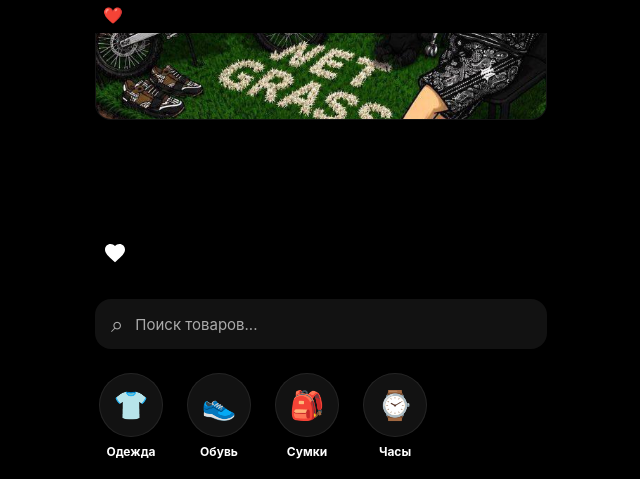
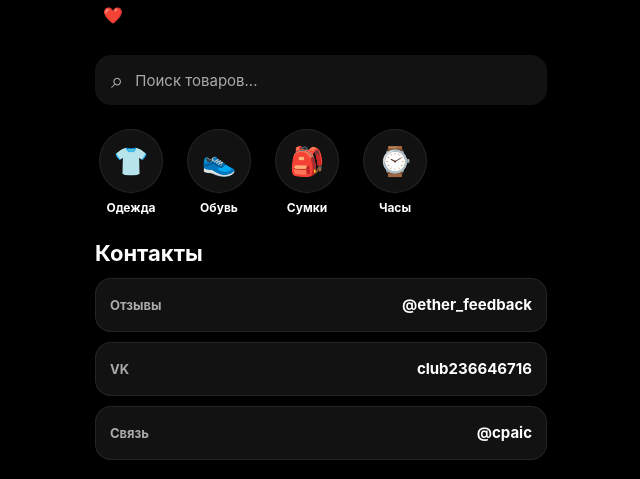
Before and after one commit to r99373215-design/Ether-Storage, a plain HTML site: page index.html in a window 1280 px wide. Shown: the part 239-718 px from the top of the page, without its empty margins (319-959 px from the left). Drawn offline with Linux system fonts and the light colour scheme.

Commit message:
Refactor index.html to improve structure
Removed redundant body tag and cleaned up header structure.

```diff
--- a/index.html
+++ b/index.html
@@ -8,7 +8,6 @@
     <link rel="stylesheet" href="style.css">
 </head>
 <body>
-   <body>
     <main class="app">
         <header class="shop-header">
             <div class="banner-container">
@@ -21,24 +20,9 @@
                 <button class="favorite-btn" type="button" aria-label="Избранное">❤️</button>
             </div>
         </header>
-    <div class="banner-container">
-        <img src="banner.png.jpg" alt="Ether Storage Banner" class="main-banner">
-    </div>
-
-    <div class="profile-info">
-        <div class="profile-left">
 
 
-        </div>
-        <button class="favorite-btn">
-            <svg viewBox="0 0 24 24" width="24" height="24" fill="white">
-                <path d="M12 21.35l-1.45-1.32C5.4 15.36 2 12.28 2 8.5 2 5.42 4.42 3 7.5 3c1.74 0 3.41.81 4.5 2.09C13.09 3.81 14.76 3 16.5 3 19.58 3 22 5.42 22 8.5c0 3.78-3.4 6.86-8.55 11.54L12 21.35z"/>
-            </svg>
-        </button>
-    </div>
-</header>
-            </div>
-        </header>
+
 
         <section class="search" aria-label="Поиск">
             <label class="search__field">
```
